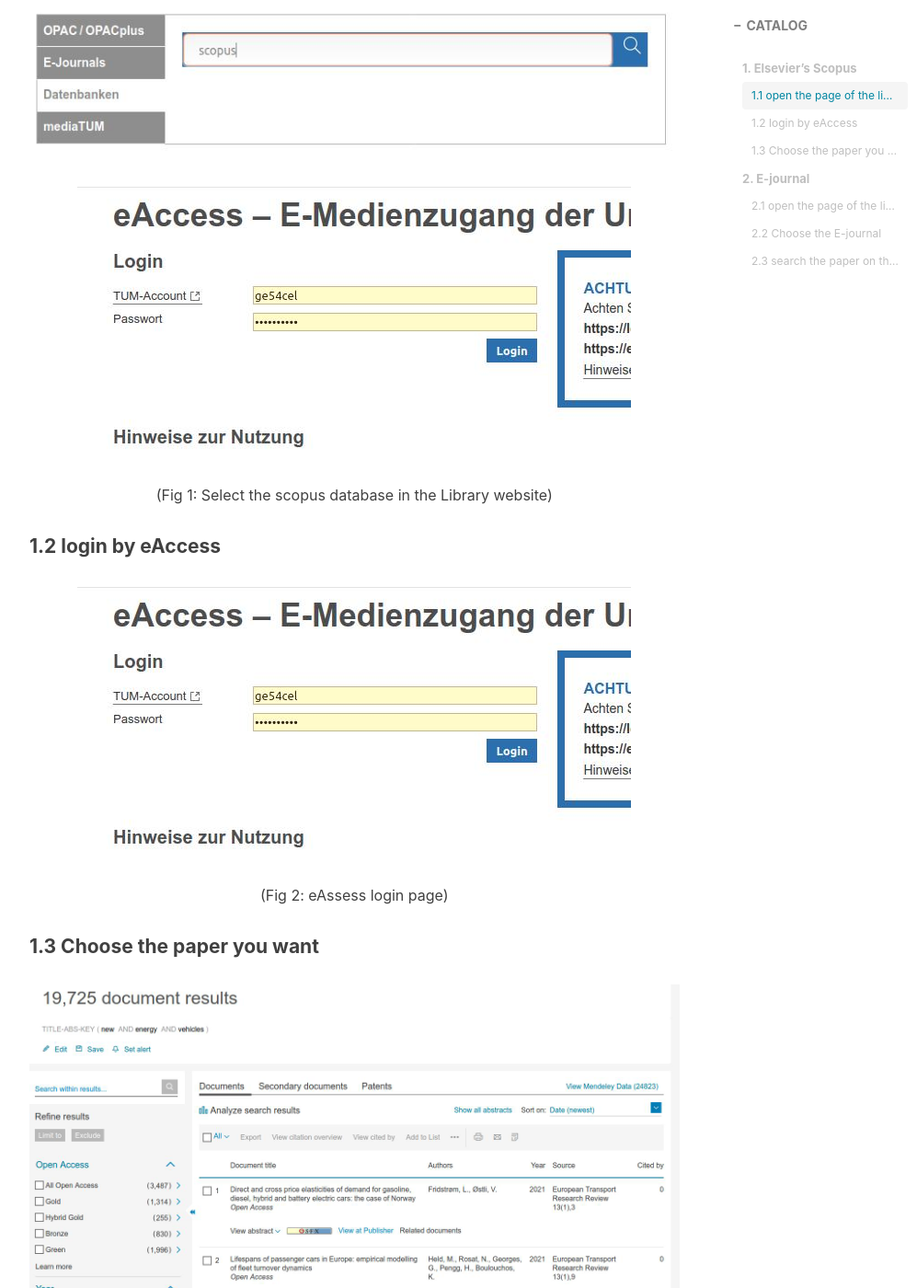
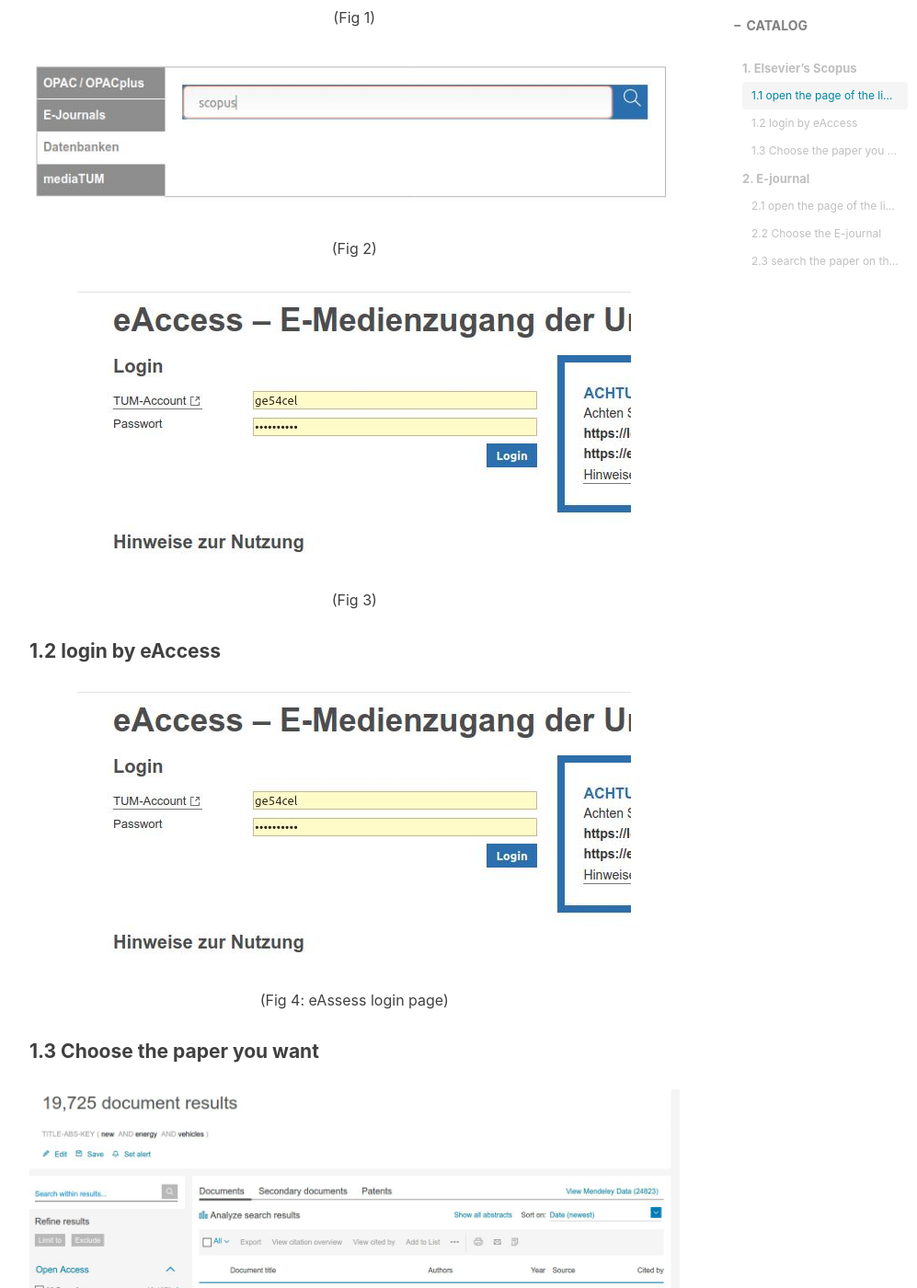
Before and after one commit to chensong212/chensong212.github.io, a Jekyll site: the page built from _posts/2021-02-04-database.md, in a window 1280 px wide and 1400 px high, scrolled down 1536 px. Shown: the whole window at 92% size, without its empty margins (233-1230 px from the left). Built offline with Jekyll 4.4.1, drawn with Linux system fonts in a browser that asks for light colours; nearby versions of some CDN libraries; comment, search, counter and statistics services are not loaded; some of the changed text lies outside the part shown.

Commit message:
Update 2021-02-04-database.md

```diff
--- a/_posts/2021-02-04-database.md
+++ b/_posts/2021-02-04-database.md
@@ -26,21 +26,27 @@
 
 <p align="center">
   <img width="" height="" src="https://raw.githubusercontent.com/chensong212/chensong212.github.io/master/img/2021-02-04-tum-database1.jpeg">
+    (Fig 1)
+</p>
+<p align="center">
   <img width="" height="" src="https://raw.githubusercontent.com/chensong212/chensong212.github.io/master/img/2021-02-04-tum-database2.jpeg">
+    (Fig 2)
+</p>
+<p align="center">
   <img width="" height="" src="https://raw.githubusercontent.com/chensong212/chensong212.github.io/master/img/2021-02-04-tum-database3.jpeg">
-    (Fig 1: Select the scopus database in the Library website)
+    (Fig 3)
 </p>
 
 #### 1.2 login by eAccess
 <p align="center">
   <img width="" height="" src="https://raw.githubusercontent.com/chensong212/chensong212.github.io/master/img/2021-02-04-tum-database4.jpeg">
-    (Fig 2: eAssess login page)
+    (Fig 4: eAssess login page)
 </p>
 
 #### 1.3 Choose the paper you want
 <p align="center">
   <img width="" height="" src="https://raw.githubusercontent.com/chensong212/chensong212.github.io/master/img/2021-02-04-tum-database5.jpeg">
-    (Fig 3: targeted papers)
+    (Fig 5)
 </p>
 
 ### 2. E-journal
@@ -53,23 +59,25 @@
 type the name of the journal, e.g. *physics of fluids*.
 <p align="center">
   <img width="" height="" src="https://raw.githubusercontent.com/chensong212/chensong212.github.io/master/img/2021-02-04-tum-database6.jpeg">
-    (Fig 4: E-journal)
+    (Fig 6: E-journal)
 </p>
 
 if the library bought that journal, it will appears on the search results.
 <p align="center">
   <img width="" height="" src="https://raw.githubusercontent.com/chensong212/chensong212.github.io/master/img/2021-02-04-tum-database7.jpeg">
-    (Fig 5: The search result)
+    (Fig 7)
 </p>
 
 #### 2.3 search the paper on the website of the journal
 After login the eAccess, go to the website of the journal via the Link provided by eAccess, and type the name of paper on the search bar.
 
 <p align="center">
-  <img width="" height="" src="https://raw.githubusercontent.com/chensong212/chensong212.github.io/master/img/2021-02-04-tum-database7.jpeg">
   <img width="" height="" src="https://raw.githubusercontent.com/chensong212/chensong212.github.io/master/img/2021-02-04-tum-database8.jpeg">
+    (Fig 8)
+</p>
+<p align="center">
   <img width="" height="" src="https://raw.githubusercontent.com/chensong212/chensong212.github.io/master/img/2021-02-04-tum-database9.jpeg">
-    (Fig 6: find the paper on the website of the journal)
+    (Fig 9)
 </p>
 
 
```
